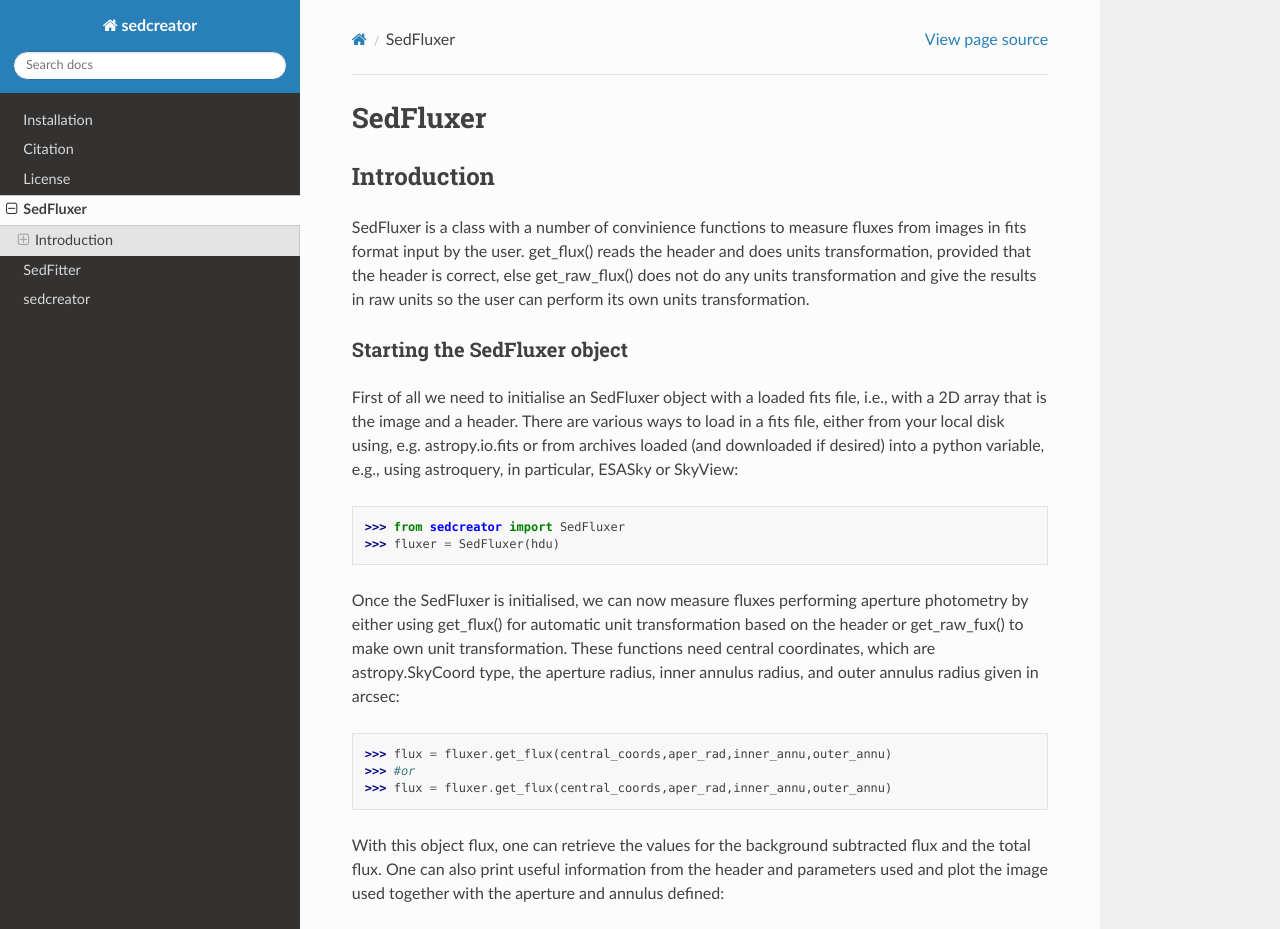
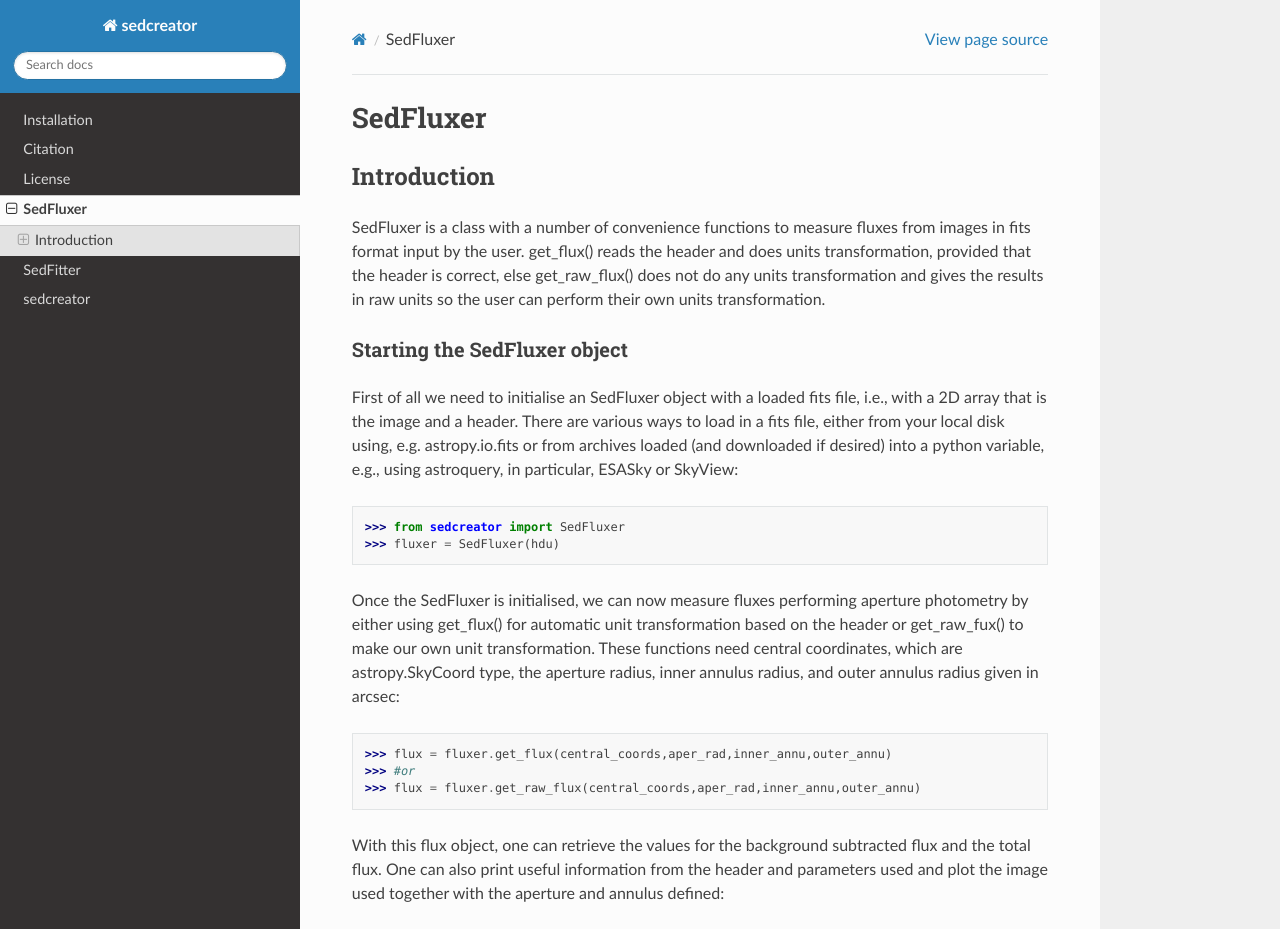
Before and after one commit to fedriani/sedcreator, a Sphinx documentation site: the page built from docs/SedFluxer.rst, in a window 1280 px wide and 1400 px high. Shown: the top 929 px of the window. Built offline with Sphinx 7.4.7 and the Read the Docs theme 2.0.0, drawn with Linux system fonts in a browser that asks for light colours; some of the changed text lies outside the part shown.

Commit message:
update docs

```diff
--- a/docs/SedFitter.rst
+++ b/docs/SedFitter.rst
@@ -5,7 +5,7 @@ SedFitter
 Introduction
 ------------
 
-SedFitter is a class with a number of convinience functions to fit the measured fluxes input by the user.
+SedFitter is a class with a number of convenience functions to fit the measured fluxes input by the user.
 
 
 Starting the SedFitter object
--- a/docs/SedFluxer.rst
+++ b/docs/SedFluxer.rst
@@ -5,10 +5,10 @@ SedFluxer
 Introduction
 ------------
 
-SedFluxer is a class with a number of convinience functions to measure fluxes from images
+SedFluxer is a class with a number of convenience functions to measure fluxes from images
 in fits format input by the user. get_flux() reads the header and does units transformation, provided
-that the header is correct, else get_raw_flux() does not do any units transformation and give the
-results in raw units so the user can perform its own units transformation.
+that the header is correct, else get_raw_flux() does not do any units transformation and gives the
+results in raw units so the user can perform their own units transformation.
 
 Starting the SedFluxer object
 ^^^^^^^^^^^^^^^^^^^^^^^^^^^^^
@@ -21,15 +21,15 @@ ESASky or SkyView::
     >>> from sedcreator import SedFluxer
     >>> fluxer = SedFluxer(hdu)
 
-Once the SedFluxer is initialised, we can now measure fluxes performing aperture photometry by either using get_flux() for automatic unit transformation based on the header or get_raw_fux() to make own unit transformation.
+Once the SedFluxer is initialised, we can now measure fluxes performing aperture photometry by either using get_flux() for automatic unit transformation based on the header or get_raw_fux() to make our own unit transformation.
 These functions need central coordinates, which are astropy.SkyCoord type, the aperture radius, inner annulus radius,
 and outer annulus radius given in arcsec::
 
     >>> flux = fluxer.get_flux(central_coords,aper_rad,inner_annu,outer_annu)
     >>> #or
-    >>> flux = fluxer.get_flux(central_coords,aper_rad,inner_annu,outer_annu)
+    >>> flux = fluxer.get_raw_flux(central_coords,aper_rad,inner_annu,outer_annu)
 
-With this object flux, one can retrieve the values for the background subtracted flux and the total flux.
+With this flux object, one can retrieve the values for the background subtracted flux and the total flux.
 One can also print useful information from the header and parameters used and plot the image used together
 with the aperture and annulus defined::
 
@@ -102,7 +102,7 @@ And printing the info::
     Background   0.007306343563607133 unitless
     ############################
 
-And finally retrieve the fluxes (background subtracted, and without background subtraction) for own calculations
+And finally retrieve the fluxes (background subtracted, and without background subtraction) for our own calculations
 (and use with the SedFitter class)::
 
     >>> flux_bkg_sub,flux = GC_flux.get_value()
```
